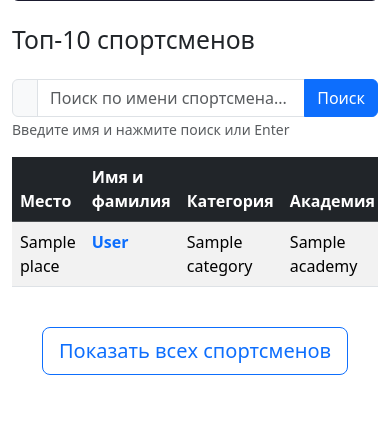
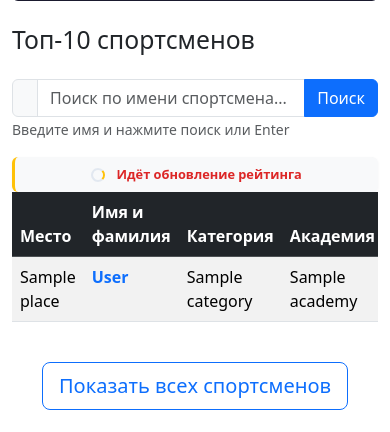
Before and after one commit to krs83/bjj_rating, a Python web app: template frontend/templates/index.html in a window 390 px wide. Shown: the part 359-791 px from the top of the page. Run offline with Jinja, Linux system fonts and the light colour scheme; the template is opened without the code that fills it: most values are stand-ins (such as "Sample title", 1, 10 or a date in 2020); grey boxes marked "Sample" are stand-in pictures.

Commit message:
dev: add rating update bar

```diff
--- /dev/null
+++ b/frontend/templates/components/rating-update-badge.html
@@ -0,0 +1,71 @@
+<!DOCTYPE html>
+<html lang="ru">
+<head>
+    <meta charset="UTF-8">
+    <meta name="viewport" content="width=device-width, initial-scale=1.0, user-scalable=yes">
+    <title>Обновление рейтинга — плашка</title>
+    <style>
+        /* Минимальные стили + адаптив */
+        .update-alert {
+            background-color: #f8f9fa;
+            border-left: 4px solid #ffc107;
+            padding: 12px 20px;
+            font-family: system-ui, -apple-system, 'Segoe UI', Roboto, sans-serif;
+            font-size: 1rem;
+            color: #dc2626;
+            display: inline-block;
+            border-radius: 8px;
+            box-shadow: 0 1px 3px rgba(0,0,0,0.05);
+            transition: all 0.2s ease;
+        }
+
+        /* Адаптация для маленьких экранов (телефоны) */
+        @media (max-width: 640px) {
+            .update-alert {
+                padding: 10px 16px;      /* чуть меньше отступы */
+                font-size: 0.85rem;      /* чуть мельче текст, но читаемо */
+                border-left-width: 3px;   /* тоньше акцент */
+                border-radius: 6px;
+                display: block;           /* на телефоне занимает всю ширину */
+                width: 100%;
+                text-align: center;
+                box-sizing: border-box;
+            }
+        }
+
+        /* Очень маленькие телефоны (до 480px) */
+        @media (max-width: 480px) {
+            .update-alert {
+                padding: 8px 12px;
+                font-size: 0.8rem;
+            }
+        }
+
+        /* спиннер — совсем простой */
+        .alert-spinner {
+            display: inline-block;
+            width: 14px;
+            height: 14px;
+            border: 2px solid #e2e8f0;
+            border-top-color: #ffc107;
+            border-radius: 50%;
+            animation: spin 0.8s linear infinite;
+            margin-right: 8px;
+            vertical-align: middle;
+        }
+
+        @keyframes spin {
+            to { transform: rotate(360deg); }
+        }
+    </style>
+</head>
+<body>
+
+<!-- Адаптивная плашка с иконкой -->
+<div class="update-alert">
+    <span class="alert-spinner"></span>
+    <strong>Идёт обновление рейтинга</strong>
+</div>
+
+</body>
+</html>
--- a/frontend/templates/index.html
+++ b/frontend/templates/index.html
@@ -48,8 +48,9 @@
     <div class="col-12">
         <h2 class="mb-4"><i class="fas fa-crown"></i> Топ-10 спортсменов</h2>
 
+
         {% include "components/search.html" %}
-
+        {% include "components/rating-update-badge.html" %}
         {% include "components/athletes_list.html" %}
 
         <!-- Ссылка на полный список -->
```
